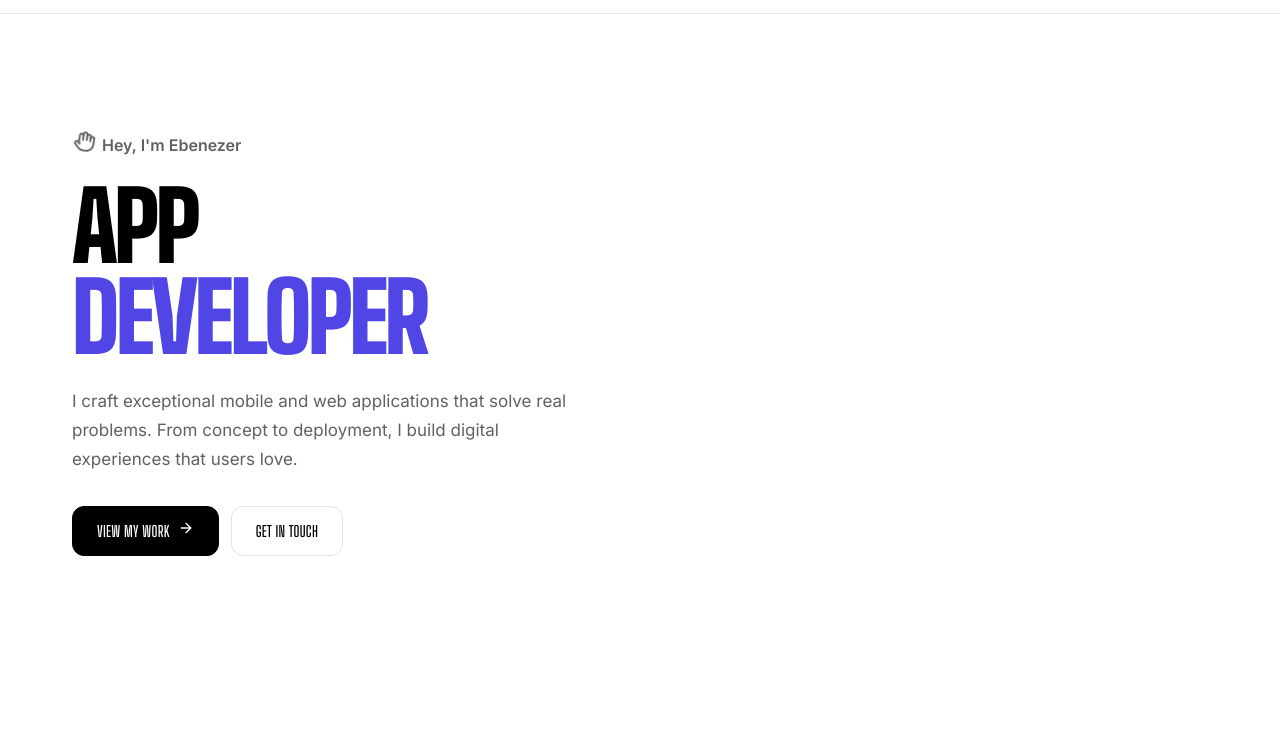
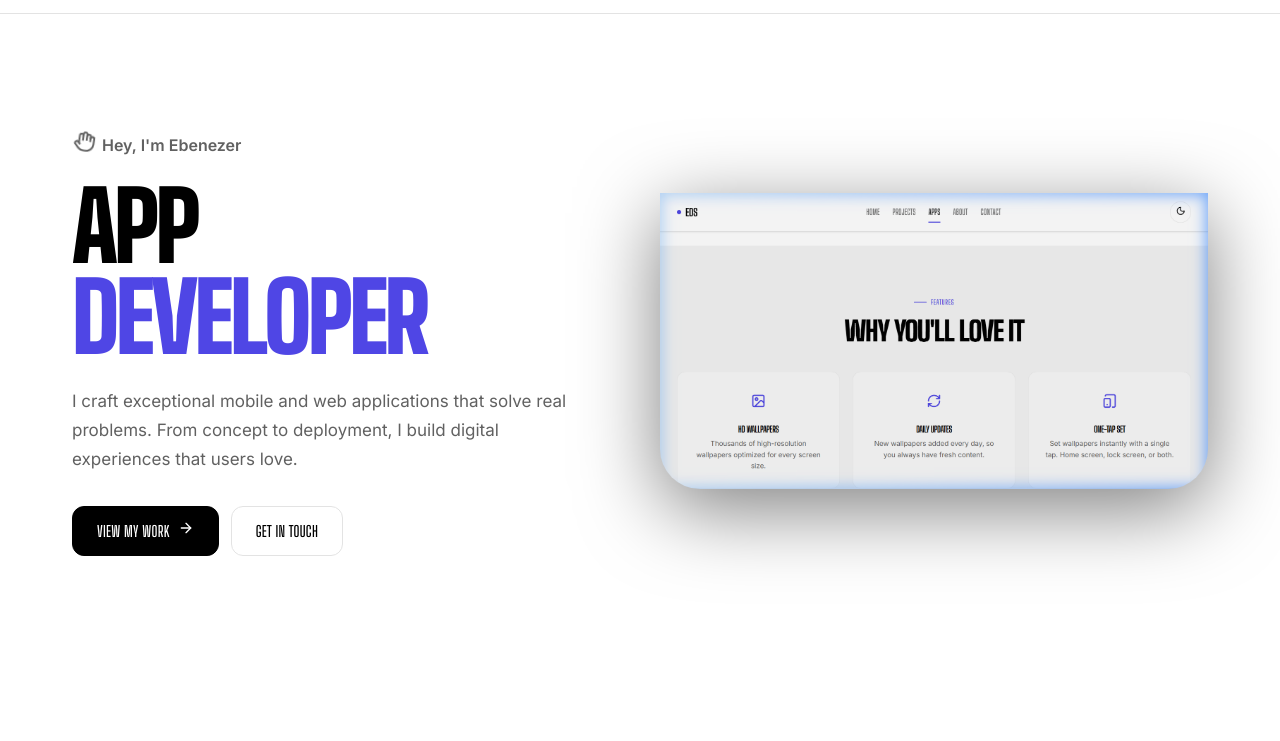
Before and after one commit to becoeurscott/ebenezer-dream-studio, a website: page index.html in a window 1280 px wide. Shown: the part 59-800 px from the top of the page. Drawn offline with nearby package versions, Linux system fonts and the light colour scheme.

Commit message:
Added my profile picture to the hero section

```diff
--- a/index.html
+++ b/index.html
@@ -65,10 +65,11 @@
     <a href="terms-and-conditions.html">Terms</a>
   </div>
 
-  <!-- ========== HERO SECTION ========== -->
   <section class="hero" id="hero">
     <div class="container">
-      <div class="hero-content fade-in">
+      <div style="display: flex; align-items: center; justify-content: space-between; gap: 40px; flex-wrap: wrap-reverse;">
+
+        <div class="hero-content fade-in" style="flex: 1; min-width: 300px; max-width: 600px;">
           <p class="hero-greeting">
             <span class="wave"><i data-lucide="hand" style="width:22px;height:22px;"></i></span> Hey, I'm Ebenezer
           </p>
@@ -88,6 +89,12 @@
               Get In Touch
             </a>
           </div>
+        </div>
+
+        <div class="hero-image fade-in fade-in-delay-1" style="flex: 1; display: flex; justify-content: center; align-items: center; min-width: 300px;">
+          <img src="assets/images/profile-1.png" alt="Ebenezer" style="max-width: 100%; height: auto; max-height: 550px; object-fit: contain; filter: drop-shadow(0 20px 40px rgba(0,0,0,0.5)); border-bottom-left-radius: 40px; border-bottom-right-radius: 40px;">
+        </div>
+
       </div>
     </div>
   </section>
```
Also changed, not shown: assets/images/profile-1.png (added), assets/images/profile-2.png (added). Lines whose indentation alone changed are shown as unchanged.
